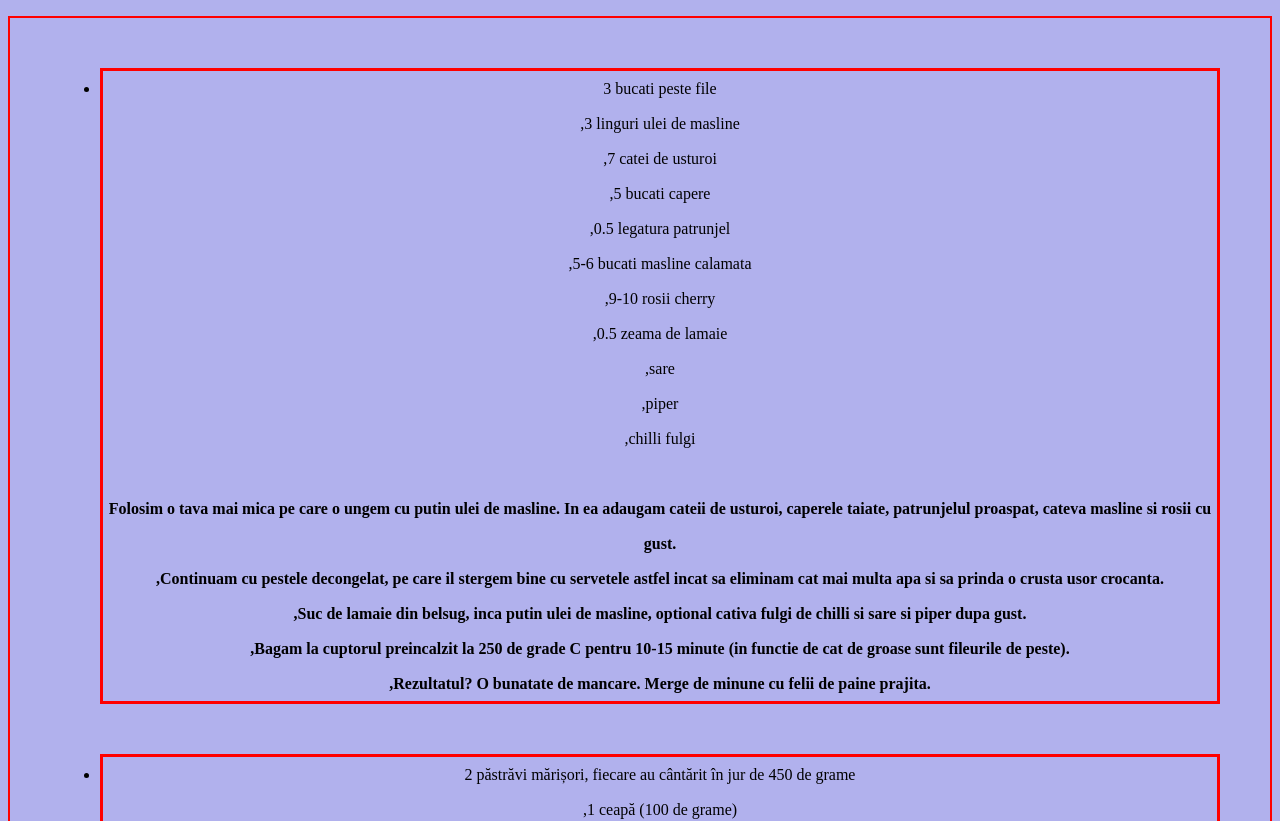
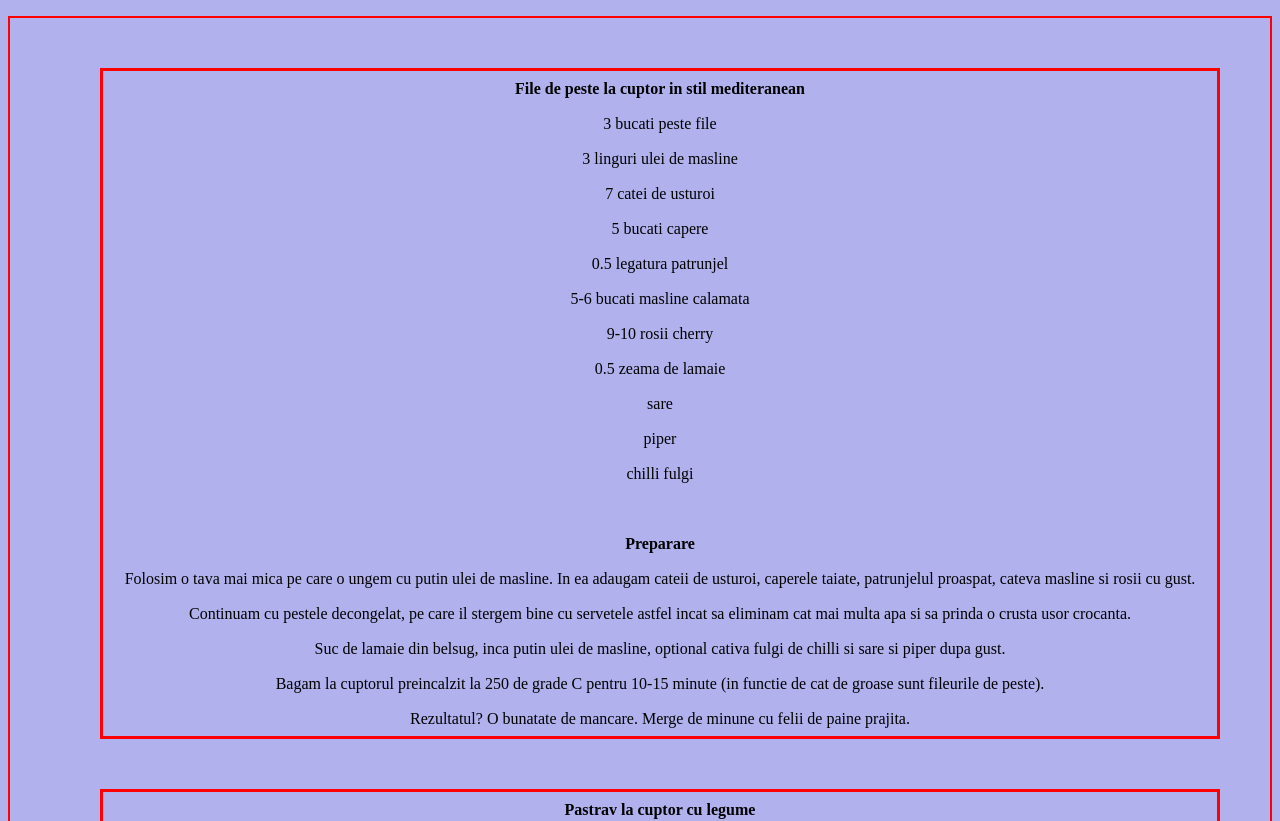
Before and after one commit to 313radu/myTest, a website built with Vite: page index.html in a window 1280 px wide. Shown: the top 821 px of the page. Built offline with nearby package versions, Linux system fonts and the light colour scheme.

Commit message:
Add new recepies

```diff
--- a/src/data.json
+++ b/src/data.json
@@ -15,6 +15,7 @@
       "piper<br>",
       "chilli fulgi<br>"
     ],
+    "prep": "Preparare",
     "preparare": [
       "Folosim o tava mai mica pe care o ungem cu putin ulei de masline. In ea adaugam cateii de usturoi, caperele taiate, patrunjelul proaspat, cateva masline si rosii cu gust.<br>",
       "Continuam cu pestele decongelat, pe care il stergem bine cu servetele astfel incat sa eliminam cat mai multa apa si sa prinda o crusta usor crocanta.<br>",
@@ -41,9 +42,64 @@
       "sare și piper după gust<br>",
       "pătrunjel verde pentru presărat, la final<br>"
     ],
+    "prep": "Preparare",
     "preparare": [
       "Tot ce am mai făcut eu a fost să scot oasele mici cu penseta. Evident, rețeta se poate pregăti și cu păstrăv cu tot cu oase. Familia mea, însă, nu se atinge de peștele cu os, trebuie să-l elimin pe cel mai mic. În afară de asta, e mult mai elegant să consumi un pește filetat și complet dezosat, mai ales unul care e cu sos, așa cum este acest păstrăv cu legume la cuptor.<br>",
       "Am îndepărtat capul și coada păstrăvului. Am despărțit fiecare pește în jumătăți, obținând patru fileuri. Puteți proceda să-l tăiați în jumătăți, pe lungime, și fără să îndepărtați oasele, doar că, repet, recomandarea mea este să fie dezosat peștele. Am decupat înotătoarele și am sărat păstrăvul pe ambele părți. L-am lăsat pe tocător, la temperatura bucătăriei, să-și tragă sarea, cam 15 minute.<br>"
     ]
-  }
+  },
+    {
+      "id": 3,
+      "title": "Spicy Miso Ramen with Crispy Tofu",
+      "ingrediente": [
+        "200g ramen noodles <br>",
+        "1 block firm tofu, cubed <br>",
+        "2 tbsp cornstarch <br>",
+        "4 cups vegetable broth <br>",
+        "2 tbsp white miso paste <br>",
+        "1 tbsp gochujang <br>",
+        "2 cloves garlic, minced <br>",
+        "1 thumb-sized piece ginger, grated <br>",
+        "2 green onions, sliced <br>",
+        "1 cup baby spinach <br>",
+        "2 soft-boiled eggs <br>",
+        "1 sheet nori, cut into strips <br>",
+        "1 tbsp sesame oil <br>",
+        "Salt and pepper to tast <br>"
+      ],
+      "preparare": [
+        "Toss tofu cubes in cornstarch and air fry at 200°C for 15 minutes or until crispy.",
+        "In a pot, sauté garlic and ginger in sesame oil until fragrant.",
+        "Add broth, miso paste, and gochujang. Simmer for 5 minutes.",
+        "Cook ramen noodles according to package instructions.",
+        "Assemble bowls: noodles, broth, crispy tofu, spinach, green onions, soft-boiled egg, and nori strips.",
+        "Serve hot and enjoy your spicy miso ramen!"
+      ]
+    },
+    {
+      "id": 4,
+      "title": "Lemon Herb Roasted Chicken with Root Vegetables",
+      "ingrediente": [
+        "1 whole chicken (about 1.5kg) <br>",
+        "2 lemons, one zested and juiced, one sliced <br>",
+        "4 cloves garlic, minced <br>",
+        "2 tbsp fresh rosemary, chopped <br>",
+        "2 tbsp fresh thyme leaves <br>",
+        "3 tbsp olive oil <br>",
+        "500g mixed root vegetables (carrots, parsnips, sweet potatoes), chopped <br>",
+        "1 large onion, cut into wedges <br>",
+        "Salt and pepper to taste <br>"
+      ],
+      "preparare": [
+        "Preheat oven to 190°C.",
+        "Mix lemon zest, juice, garlic, herbs, 2 tbsp olive oil, salt, and pepper.",
+        "Rub mixture all over the chicken and under the skin.",
+        "Place lemon slices inside the chicken cavity.",
+        "In a roasting pan, toss vegetables and onion with 1 tbsp olive oil, salt, and pepper.",
+        "Place chicken on top of the vegetables.",
+        "Roast for 1 hour 15 minutes or until chicken is cooked through and vegetables are tender.",
+        "Let rest for 10 minutes before carving and serving."
+      ]
+    }
+
 ]
--- a/src/main.js
+++ b/src/main.js
@@ -14,7 +14,11 @@ async function getRecepie() {
         data.forEach(recipe => {
             const listItem = document.createElement("li");
             listItem.className = "element";
-            listItem.innerHTML = `${recipe.ingrediente} <br> <strong>${recipe.preparare}</strong>`;
+            listItem.innerHTML = `
+            <strong>${recipe.title}</strong> <br>
+             ${recipe.ingrediente.join('')} <br>
+             <strong>${recipe.prep}</strong> <br>
+             ${recipe.preparare.join('')}`;
             list.appendChild(listItem);
         });
     } catch (error) {
--- a/src/style.css
+++ b/src/style.css
@@ -1,7 +1,9 @@
 body {
   background-color: rgb(177, 177, 237);
 }
-
+ul {
+  list-style: none;
+}
 #list {
   border: 2px solid red;
 }
@@ -9,7 +11,7 @@ body {
 .element {
   text-align: center;
   text-wrap: wrap;
-margin: 50px;
-line-height: 35px;
-border: solid red;
+  margin: 50px;
+  line-height: 35px;
+  border: solid red;
 }
```
